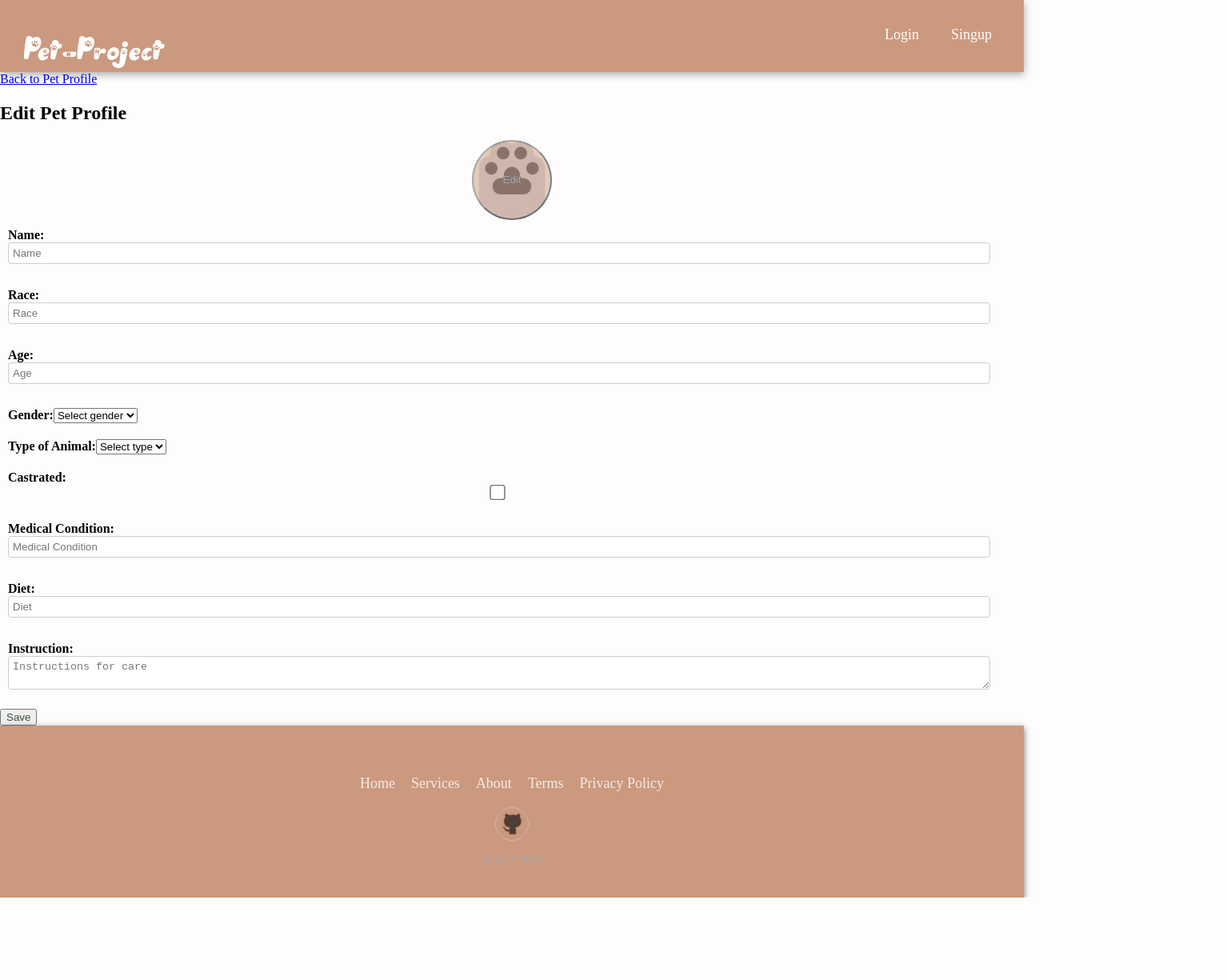
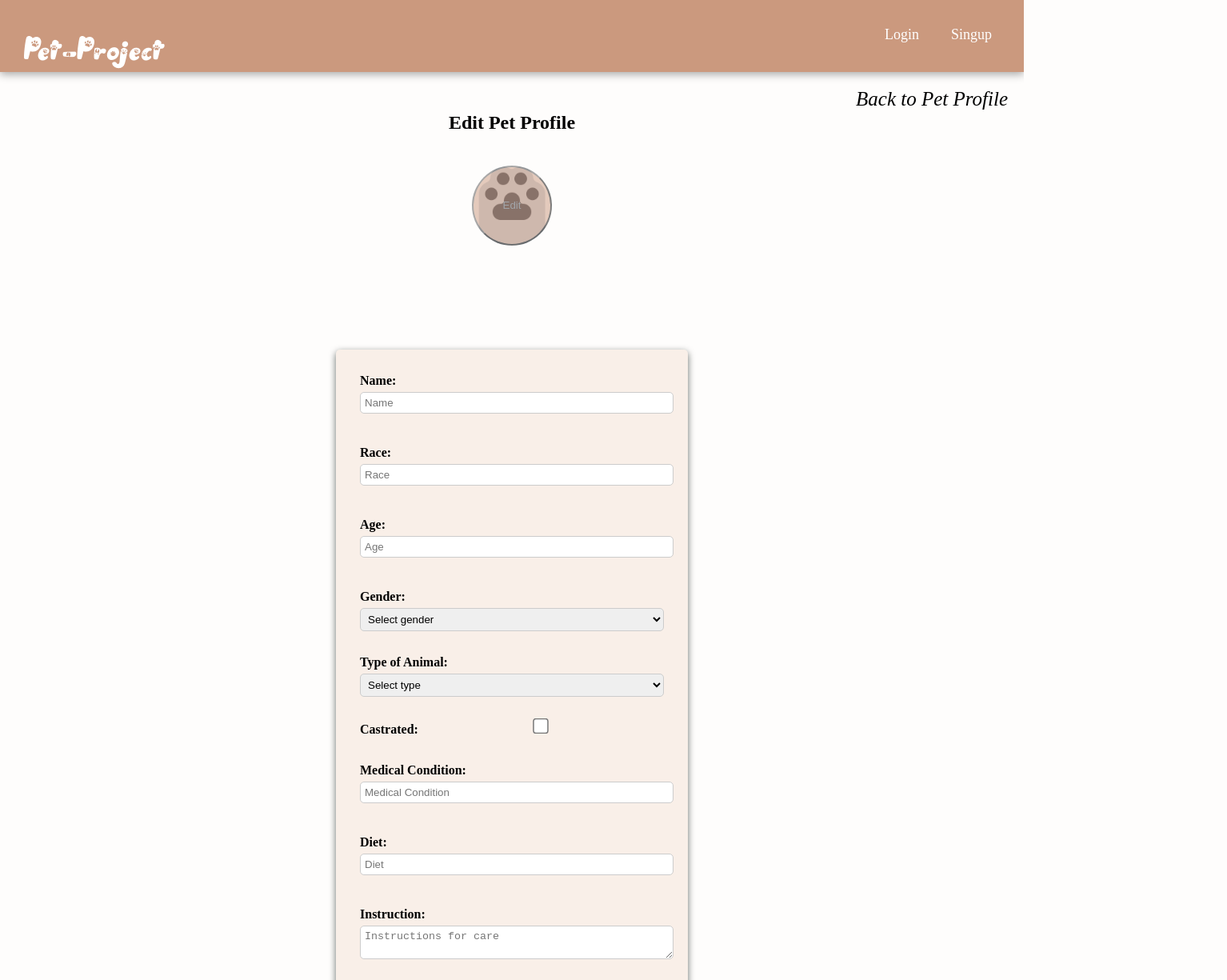
Before and after one commit to natko22/pet-project-frontend, a React (Create React App) app: page /edit-pet/1 in a window 1280 px wide. Shown: the top 1225 px of the page at 80% size, 1534 px wide, since content can reach past the window. Before the commit the page ends 1122 px from the top, so only its background shows below. Built offline with nearby package versions, Linux system fonts and the light colour scheme; no server answers.

Commit message:
styled edit profiles

```diff
--- a/src/App.css
+++ b/src/App.css
@@ -540,12 +540,12 @@ textarea {
   justify-content: center;
   align-items: center;
 }
-.save-pet-btn {
+/* .save-pet-btn {
   display: flex;
   justify-content: center;
   align-items: center;
   color: #3a4d3c;
-}
+} */
 
 @media (max-width: 1142px) {
   .header {
@@ -886,6 +886,114 @@ label {
   cursor: pointer;
 }
 
+.add-pet {
+  text-decoration: none;
+  color: black;
+  font-size: 20px;
+  display: flex;
+  flex-direction: column;
+  align-items: center;
+  background-color: #f9efe8;
+  max-width: 100px;
+  margin: 40px auto;
+  padding: 20px;
+  border-radius: 5px;
+  box-shadow: 0 3px 8px rgba(4, 15, 10, 0.601);
+}
+
+.edit-pet-heading {
+  text-align: center;
+  margin-bottom: 10px;
+  padding: 30px;
+}
+
+.edit-pet-form {
+  display: flex;
+  flex-direction: column;
+  align-items: flex-start;
+  background-color: #f9efe8;
+  max-width: 400px;
+  margin: 130px auto;
+  padding: 20px;
+  border-radius: 5px;
+  box-shadow: 0 3px 8px rgba(4, 15, 10, 0.601);
+}
+
+.edit-pet-form label {
+  display: flex;
+  flex-direction: column;
+  margin-bottom: 10px;
+}
+
+.edit-pet-form input,
+.edit-pet-form select,
+.edit-pet-form textarea {
+  padding: 5px;
+  border-radius: 5px;
+  border: 1px solid #ccc;
+  margin-top: 5px;
+}
+.edit-pet-form label.checkbox-label {
+  align-items: center;
+  flex-direction: row;
+}
+
+.edit-pet-form label.checkbox-label input[type="checkbox"] {
+  margin-top: 0;
+  margin-right: 5px;
+}
+
+.edit-pet-btn {
+  text-decoration: none;
+  font-size: 25px;
+  color: black;
+  font-style: italic;
+  position: absolute;
+  top: 110px;
+  right: 20px;
+}
+
+.backtoprofile-btn {
+  text-decoration: none;
+  font-size: 25px;
+  color: black;
+  font-style: italic;
+  position: absolute;
+  top: 110px;
+  right: 20px;
+}
+
+.delete-pet-btn {
+  text-decoration: none;
+  border: none;
+  color: black;
+  font-size: 20px;
+  display: flex;
+  flex-direction: column;
+  align-items: center;
+  background-color: #f9efe8;
+  max-width: 200px;
+  margin: 20px auto;
+  padding: 10px;
+  border-radius: 5px;
+  box-shadow: 0 3px 8px rgba(4, 15, 10, 0.601);
+}
+
+.save-pet-btn {
+  text-decoration: none;
+  border: none;
+  color: black;
+  font-size: 20px;
+  display: flex;
+  flex-direction: column;
+  align-items: center;
+  background-color: #cb997e;
+  margin: 20px auto;
+  padding: 10px;
+  border-radius: 5px;
+  box-shadow: 0 3px 8px rgba(4, 15, 10, 0.601);
+}
+
 /* search pet profiles */
 
 .card {
@@ -1121,6 +1229,23 @@ label {
   opacity: 0.5;
 }
 
+.available-date-btn {
+  text-decoration: none;
+  color: black;
+  border: none;
+  font-size: 20px;
+  font-family: sunny spells;
+  display: flex;
+  flex-direction: column;
+  align-items: center;
+  background-color: #f9efe8;
+  max-width: 200px;
+  margin: 40px auto;
+  padding: 20px;
+  border-radius: 5px;
+  box-shadow: 0 3px 8px rgba(0, 0, 0, 0.601);
+}
+
 /* favorite-page */
 .fav-page {
   display: flex;
--- a/src/components/MyPetsBox.jsx
+++ b/src/components/MyPetsBox.jsx
@@ -30,7 +30,11 @@ function MyPetsBox({ pets }) {
               </Link>
             ))}
         </div>
-        {userId === user._id && <Link to="/add-pet">+ Add a new Pet</Link>}
+        {userId === user._id && (
+          <Link className="add-pet" to="/add-pet">
+            Add A New Pet
+          </Link>
+        )}
       </div>
     </>
   );
--- a/src/components/Navbar.jsx
+++ b/src/components/Navbar.jsx
@@ -24,13 +24,13 @@ function Navbar() {
       {console.log("logedin check", isLoggedIn)}
       {isLoggedIn ? (
         <div className="nav-links">
-          <Link to="/" onClick={logOutUser}>
-            Logout
-          </Link>
           <Link to={`/profile/${user._id}`}>Profile</Link>
           <Link to={"/favorites"}>Favorites</Link>
           <Link to={"pet-profiles"}>Search Pets</Link>
           <Link to={"sitters-profiles"}>Search Pet Sitters</Link>
+          <Link to="/" onClick={logOutUser}>
+            Logout
+          </Link>
         </div>
       ) : (
         <div className="nav-links">
--- a/src/pages/EditPetProfilePage.jsx
+++ b/src/pages/EditPetProfilePage.jsx
@@ -184,9 +184,11 @@ const EditPet = () => {
 
   return (
     <div>
-      <Link to={`/petProfile/${petId}`}>Back to Pet Profile</Link>
+      <Link className="backtoprofile-btn" to={`/petProfile/${petId}`}>
+        Back to Pet Profile
+      </Link>
 
-      <h2>Edit Pet Profile</h2>
+      <h2 className="edit-pet-heading">Edit Pet Profile</h2>
       {!showUploadForm && (
         <div className="container-parent">
           <div className="profileImg-container">
@@ -202,13 +204,12 @@ const EditPet = () => {
         </div>
       )}
 
-
       {showUploadForm && (
         <div>
           <h2>Add image</h2>
           <div className="upload-form-container">
             <div className="upload-form">
-              <form onSubmit={handleImgUpload}>
+              <form className="edit-pet-form" onSubmit={handleImgUpload}>
                 <label>
                   <input
                     className="upload-input"
@@ -244,11 +245,9 @@ const EditPet = () => {
                 {isLoading ? (
                   <p>Uploading...</p>
                 ) : (
-
                   <button className="upload-btn" type="submit">
                     Upload
                   </button>
-
                 )}
               </form>
             </div>
@@ -308,7 +307,7 @@ const EditPet = () => {
           </select>
         </label>
 
-        <label>
+        <label className="checkbox-label">
           Castrated:
           <input
             type="checkbox"
--- a/src/pages/PetProfilePage.jsx
+++ b/src/pages/PetProfilePage.jsx
@@ -48,9 +48,10 @@ function PetProfilePage() {
   return (
     <div>
       {petId === pet._id && (
-        <Link to={`/edit-pet/${petId}`}>Edit Pet Profile</Link>
+        <Link className="edit-pet-btn" to={`/edit-pet/${petId}`}>
+          Edit Pet Profile
+        </Link>
       )}
-      <button onClick={handleDelete}>Delete Pet</button>
 
       <div className="profilepage">
         <img
@@ -87,6 +88,9 @@ function PetProfilePage() {
           )}
           <h3>Diet</h3>
           {!pet.diet ? <p>There's no medical condition yet.</p> : pet.diet}
+          <button className="delete-pet-btn" onClick={handleDelete}>
+            Delete Pet
+          </button>
         </div>
       </div>
     </div>
--- a/src/pages/ProfilePage.jsx
+++ b/src/pages/ProfilePage.jsx
@@ -319,7 +319,10 @@ function ProfilePage() {
             selectRange={true}
             tileContent={renderTileContent} // Custom tile content function
           />
-          <button onClick={handleAvailableDatesSubmit}>
+          <button
+            className="available-date-btn"
+            onClick={handleAvailableDatesSubmit}
+          >
             Set Available Dates
           </button>
         </div>
```
Lines whose indentation alone changed are shown as unchanged.
